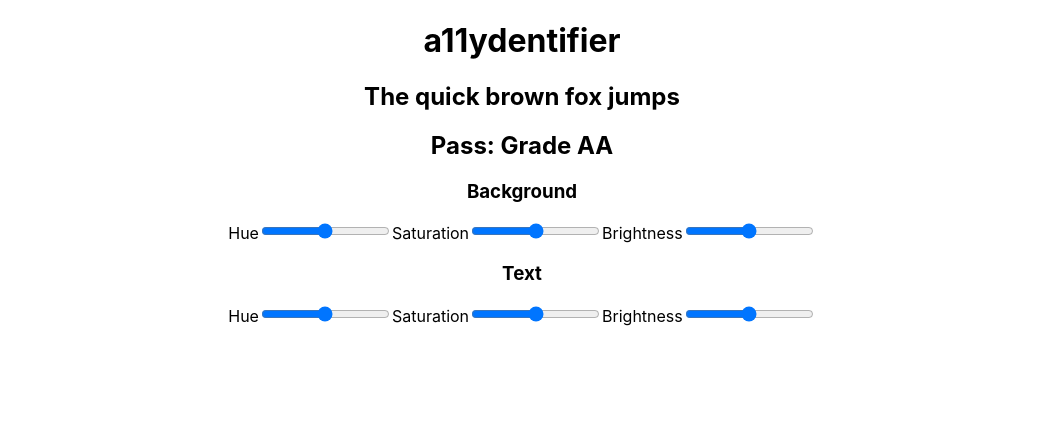
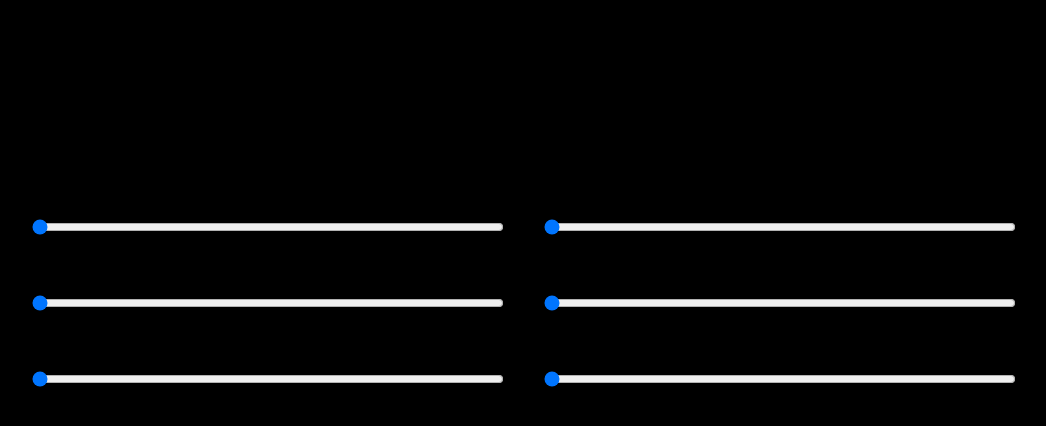
Before and after one commit to techingtogether/trast, a React (Create React App) app: page / in a window 1280 px wide. Shown: the top 426 px of the page, without its empty margins (118-1164 px from the left). Built offline with nearby package versions, Linux system fonts and the light colour scheme.

Commit message:
Wire up colour editng sliders

```diff
--- a/src/App.js
+++ b/src/App.js
@@ -3,14 +3,19 @@ import './App.css';
 import ColourInput from './ColourInput';
 
 class App extends Component {
+  constructor() {
+    super();
+    this.state = {
+      pass: true
+    }
+  }
+
   render() {
     return (
       <div className="App">
-        <h1>a11ydentifier</h1>
-        <h2>The quick brown fox jumps</h2>
-        <h2>Pass: Grade AA</h2>
-        <ColourInput target='Background'/>
-        <ColourInput target='Text'/>
+        <h2>{this.state.pass ? 'Pass' : 'Fail'}</h2><h3>Grade AA</h3>
+        <ColourInput target='background'/>
+        <ColourInput target='text'/>
       </div>
     );
   }
--- a/src/ColourInput.js
+++ b/src/ColourInput.js
@@ -1,18 +1,58 @@
 import React, { Component } from 'react';
 
 export default class ColourInput extends Component {
+
+    constructor() {
+        super();
+        this.changeHSL = this.changeHSL.bind(this)
+        this.state = {
+            hue: 0,
+            saturation: 0,
+            brightness: 0,
+            hex: '#ABCDEF'
+        }
+    }
+
     render() {
         return (
-        <div>
-            <h3>{this.props.target}</h3>
-            <label>Hue</label>
-            <input id='hue' name='hue' type='range'/>
-            <label>Saturation</label>
-            <input id='saturation' name='saturation' type='range'/>
-            <label>Brightness</label>
-            <input id='brightness' name='brightness' type='range'/>
+        <div className="color-input">
+            <h4>{this.props.target}</h4>
+            <h3>{this.state.hex}</h3>
+            <div class='control'>
+                <label class='property'>Hue</label>
+                <label class='value'>{this.state.hue}</label>
+                <input id='hue' name='hue' type='range' min="0" max="360" value={this.state.hue} onChange={this.changeHSL}/>
+            </div>
+            <div class='control'>
+                <div class='labels'>
+                    <label class='property'>Saturation</label>
+                    <label class='value'>{this.state.saturation}</label>
+                    <input id='saturation' name='saturation' type='range' min="0" max="100" value={this.state.saturation} onChange={this.changeHSL}/>
+                </div>
+            </div>
+            <div class='control'>
+                <label class='property'>Brightness</label>
+                <label class='value'>{this.state.brightness}</label>
+                <input id='brightness' name='brightness' type='range' min="0" max="100" value={this.state.brightness} onChange={this.changeHSL}/>
+            </div>
         </div>
         );
-      }
+    }
+
+    changeHSL(event) {
+        const {value, id} = event.target;
+        let formattedValue = value;
+        if (id !== 'hue') {
+            formattedValue = `${value}%`;
+        }
+        const newState = {};
+        newState[id] = value;
+        this.setState(newState);
+        document.documentElement.style.setProperty(`--${this.props.target}_${id}`, formattedValue);
+    }
+
+    calculateContrast(){
+
+    }
 
 }
--- a/src/index.css
+++ b/src/index.css
@@ -1,14 +1,64 @@
 body {
   margin: 0;
   padding: 0;
-  font-family: -apple-system, BlinkMacSystemFont, "Segoe UI", "Roboto", "Oxygen",
-    "Ubuntu", "Cantarell", "Fira Sans", "Droid Sans", "Helvetica Neue",
-    sans-serif;
+  font-family: Avenir;
   -webkit-font-smoothing: antialiased;
   -moz-osx-font-smoothing: grayscale;
+
 }
 
-code {
-  font-family: source-code-pro, Menlo, Monaco, Consolas, "Courier New",
-    monospace;
+:root {
+  --background_hue: 0;
+  --background_saturation: 0%;
+  --background_brightness: 0%;
+  --text_hue: 0;
+  --text_saturation: 0%;
+  --text_brightness: 0%;
 }
+
+.App {
+  background-color: hsl(var(--background_hue), var(--background_saturation), var(--background_brightness));
+  color: hsl(var(--text_hue), var(--text_saturation), var(--text_brightness));
+  min-height: 100vh;
+}
+
+.control {
+  flex-direction: row;
+  margin: 20px;
+}
+
+.control.labels {
+  flex-direction: column;
+}
+
+.color-input {
+  width: 40vw;
+  display: inline-block;
+}
+
+label, input {
+  display: inline-block;
+  width: 50%;
+  margin-bottom: 10px;
+}
+
+label.property {
+  text-align: left;
+}
+
+label.value {
+  text-align: right;
+}
+
+input {
+  width: 100%;
+}
+
+h2, h3, h4 {
+  margin: 0;
+  padding: 10px 10px;
+}
+
+.color-input h4 {
+  text-transform: capitalize;
+}
```
